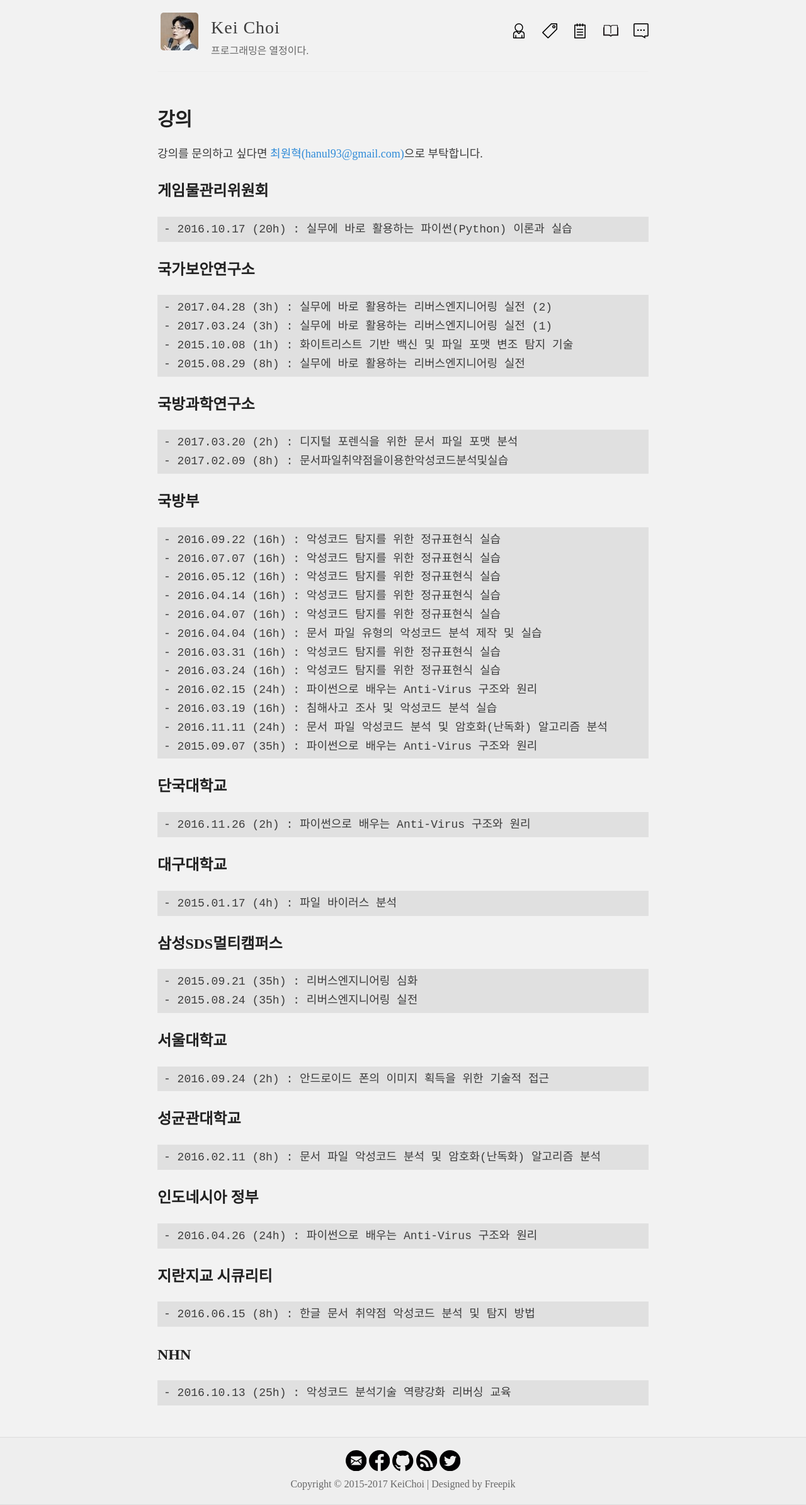
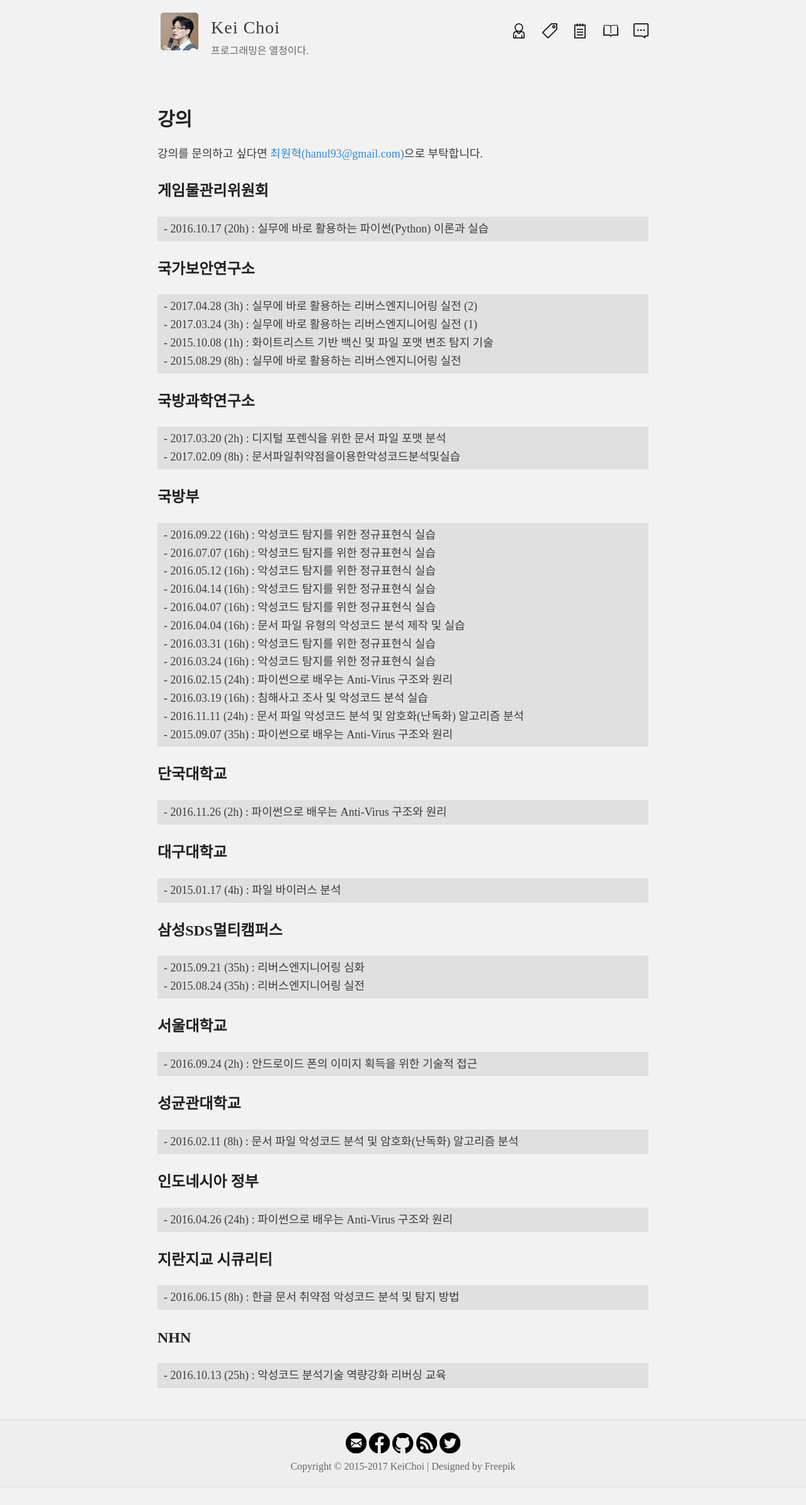
Before and after one commit to hanul93/hanul93.github.com, a Jekyll site: the page built from lecture.md, in a window 1280 px wide. Shown: the whole page at 63% size. Built offline with Jekyll 4.4.1, drawn with Linux system fonts in a browser that asks for light colours; nearby versions of some CDN libraries; after the commit the page ends 2361 px from its top, so only the background shows below that.

Commit message:
웹 폰트 추가

```diff
--- a/_scss/_highlights.scss
+++ b/_scss/_highlights.scss
@@ -16,7 +16,7 @@
 }
 
 code {
-  font-family: 'Courier New', monospace;
+  font-family: "Apple SD Gothic Neo", '나눔고딕', Nanum Gothic, '돋움', Dotum;
   word-break: break-all;
   word-wrap: break-word;
   background: #e0e0e0;
```
Also changed, not shown: learn.md (+1 -1 lines).
